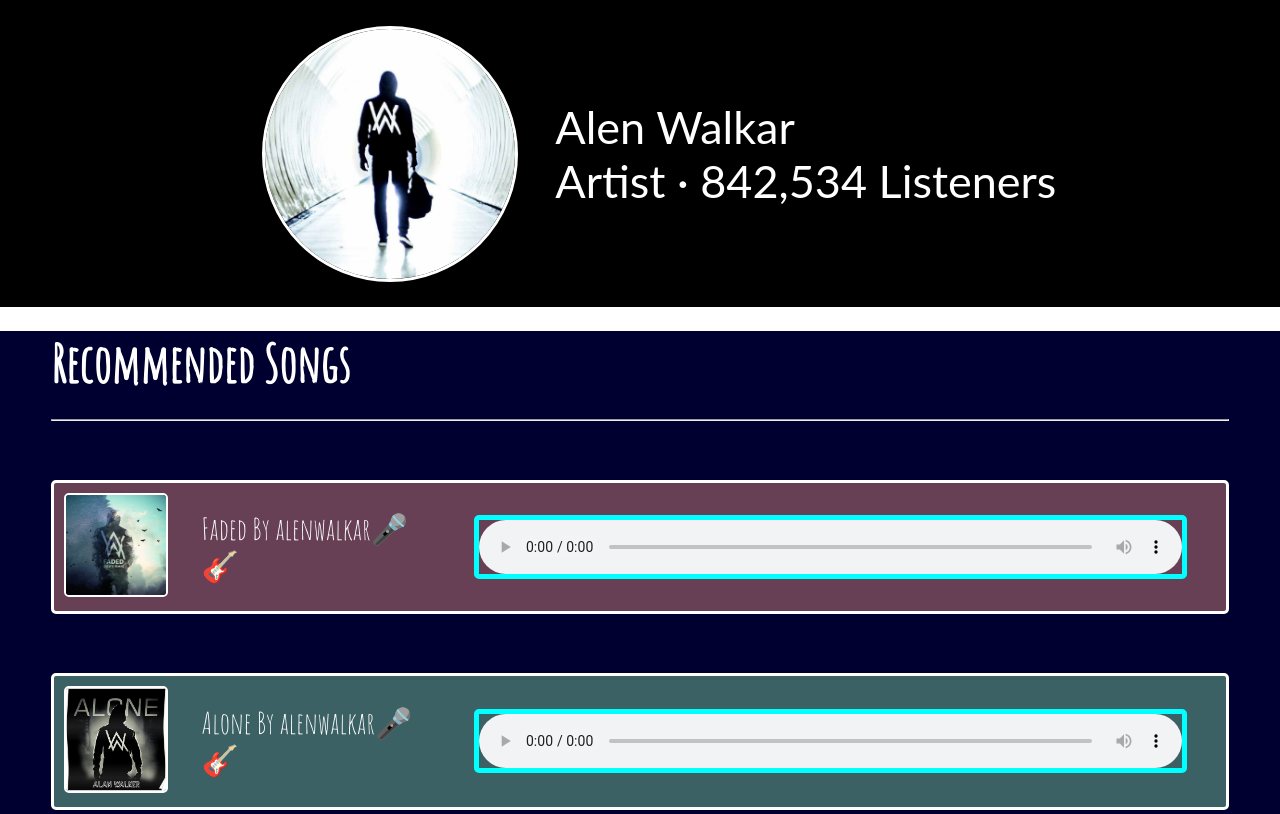
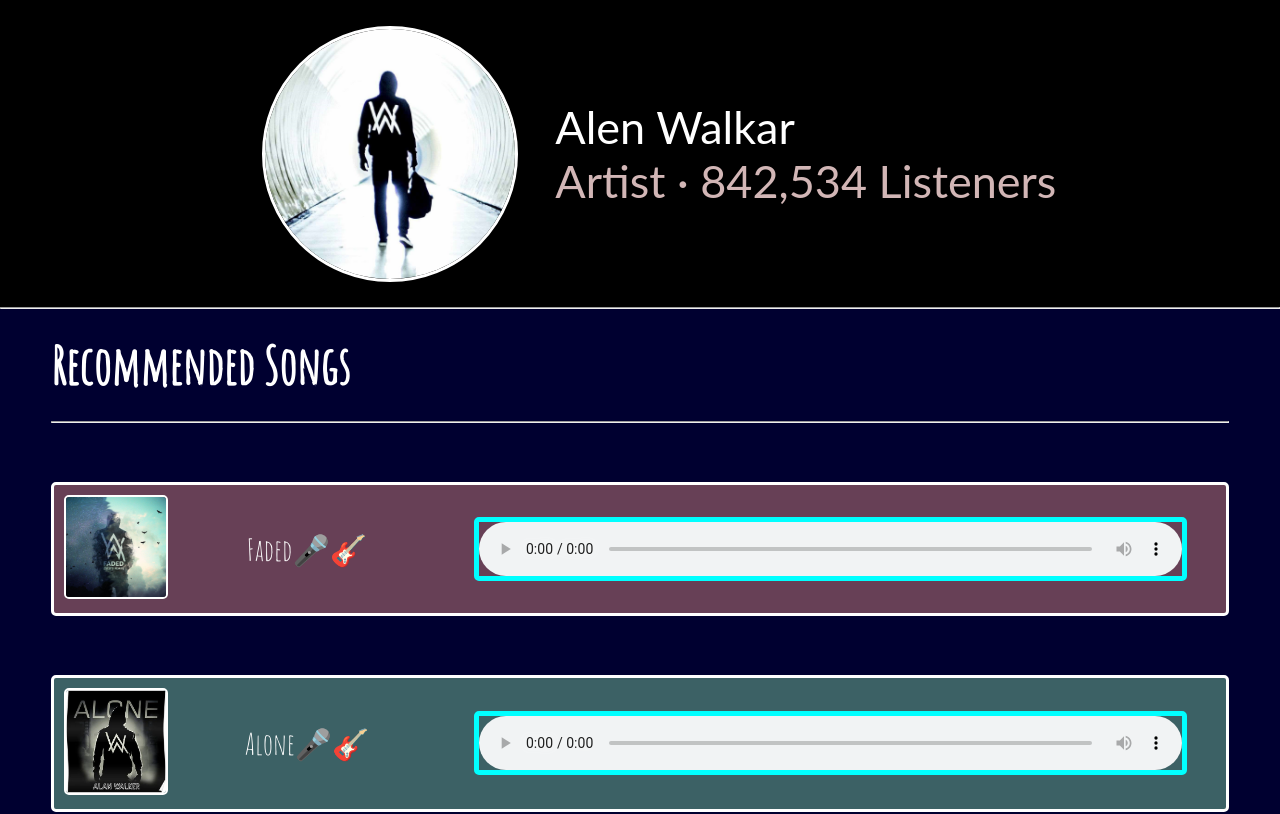
Before and after one commit to codeanmolgupta/Music-Website, a plain HTML site: page alenwalkar/alenwalkar.html in a window 1280 px wide. Shown: the top 814 px of the page. Drawn offline with Linux system fonts and the light colour scheme; a web font is replaced by a local one.

Commit message:
solved some css bug

```diff
--- a/alenwalkar/alenwalkar.css
+++ b/alenwalkar/alenwalkar.css
@@ -4,6 +4,9 @@
     margin: 0;
 }
 
+body{
+background-color: black;
+}
 /* Thumnail */
 
 .artist-main-page-songs{
@@ -34,8 +37,8 @@ display: flex;
 
 .artist-name .artist-listners{
     width: 120%;
+    color: #d2b6b6;
 }
-
 
 
 
@@ -52,7 +55,7 @@ display: flex;
     font-size: 160%;
     transition: 1s;
     color: white;
-    margin:2% 0 ;
+    padding:2% 0;
     width:fit-content;
 }
 
--- a/alenwalkar/alenwalkar.html
+++ b/alenwalkar/alenwalkar.html
@@ -14,7 +14,7 @@
     <span class="artist-name"> Alen Walkar <div class="artist-listners">Artist   ·  842,534 Listeners</div> </span>
     </div>
 </div>
-
+<hr>
 <!-- Songs -->
 <div class="songs">
 
@@ -25,7 +25,7 @@
    <!-- Faded -->
    <div class="faded">
     <div class="image-faded"><img src="/alenwalkar/image/faded .jpg" alt=""></div>
-    <div class="text-faded">Faded By alenwalkar🎤🎸</div><span></span>
+    <div class="text-faded">Faded🎤🎸</div><span></span>
 <audio src="/alenwalkar/song/faded.mp3" controls loop  class="faded-audio"></audio>
 </div>
 
@@ -33,7 +33,7 @@
   <!-- Alone -->
   <div class="alone">
     <div class="image-alone"><img src="/alenwalkar/image/alone.jpg" alt=""></div>
-    <div class="text-alone">Alone By alenwalkar🎤🎸</div>
+    <div class="text-alone">Alone🎤🎸</div>
 <audio src="/alenwalkar/song/alone.mp3" controls loop class="alone-audio"></audio>
 </div>
 
--- a/justinbeaber/justinbeaber.css
+++ b/justinbeaber/justinbeaber.css
@@ -70,7 +70,7 @@ display: flex;
     font-size: 160%;
     transition: 1s;
     color: white;
-    margin:2% 0 ;
+    padding:2% 0 ;
     width:fit-content;
 }
 
```
